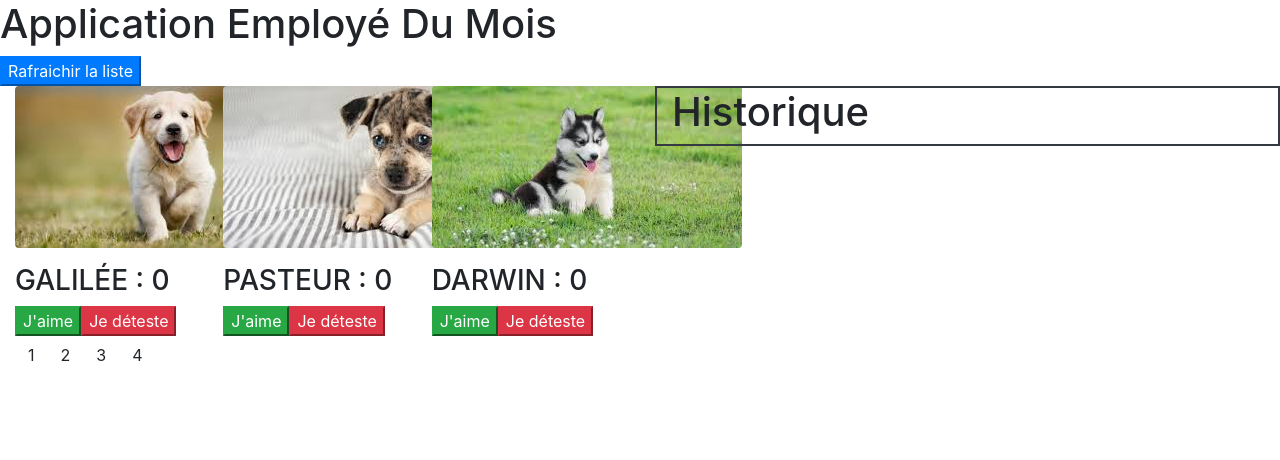
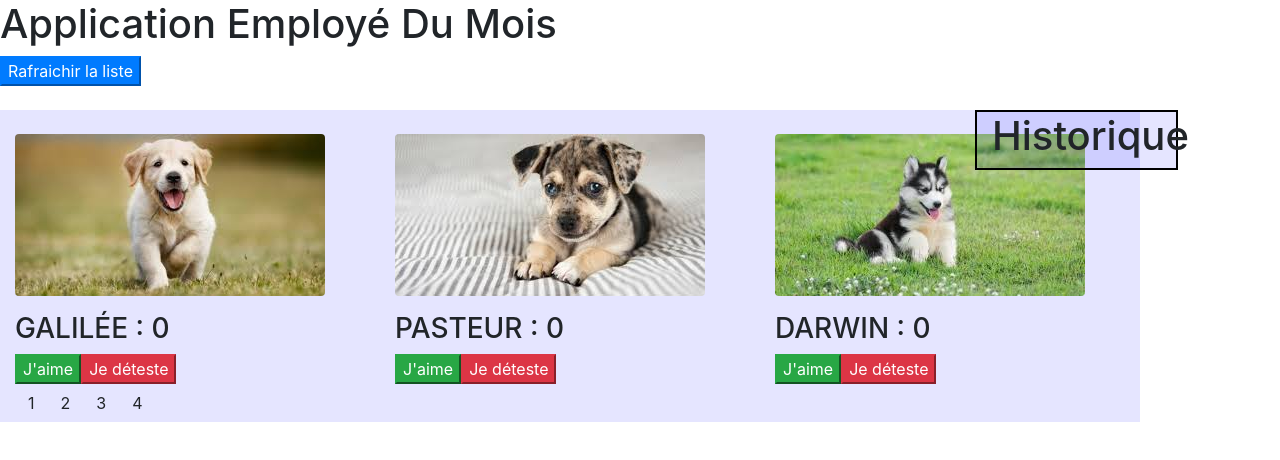
Before and after one commit to Desplat/bonjour-angular, an Angular app: page / in a window 1280 px wide. Shown: the top 460 px of the page. Built offline with nearby package versions, Linux system fonts and the light colour scheme.

Commit message:
Ajout d'éléments de déco

```diff
--- a/src/app/accueil-component/accueil-component.component.html
+++ b/src/app/accueil-component/accueil-component.component.html
@@ -1,9 +1,10 @@
 <button class="btn-primary" (click)="clicRafraichir()">Rafraichir la liste</button>
+<div><br></div>
 <div class=row>
-    <div class=col-6>
+    <div class=col-8>
         <app-liste-collegues-component [listCollegues]="listCol"></app-liste-collegues-component>
     </div>
-    <div class=col-6>
+    <div class=col-4>
         <app-historique-votes></app-historique-votes>
     </div>
 </div>
--- a/src/app/historique-votes/historique-votes.component.html
+++ b/src/app/historique-votes/historique-votes.component.html
@@ -1,16 +1,15 @@
-<div id="histo" class="container border-dark">
+<div id="histo" class="container" style="width: 50%; background-color: rgba(0,0,255,.1)">
   <h1>Historique</h1>
   <div class="row" *ngFor="let vote of listVotes">
-    <div class="col-4">
+    <div class="col">
       <p>
-        <img id=" photo" [src]="vote.collegue.photoUrl" class="rounded">
+        <img id=" photo" [src]="vote.collegue.photoUrl" class="rounded" height="auto" width="200">
       </p>
     </div>
-    <div class="col-8">
-      <h4>{{vote.collegue.pseudo | uppercase}}</h4>
-      <h5><b>{{vote.collegue.pseudo | uppercase}} est {{vote.avis == Avis.AIMER ? 'aimé' : 'détesté'}}, il a désormais
-          un
-          score de {{vote.collegue.score}}</b></h5>
+    <div class="col">
+      <div><b>{{vote.collegue.pseudo | uppercase}}</b></div>
+      <div>{{vote.collegue.pseudo | uppercase}} est {{vote.avis == Avis.AIMER ? 'aimé' : 'détesté'}}, il a désormais un
+        score de {{vote.collegue.score}}</div>
       <button class="btn-secondary" (click)="clicSuppr(vote)">Supprimer</button>
     </div>
   </div>
--- a/src/app/liste-collegues-component/liste-collegues-component.component.css
+++ b/src/app/liste-collegues-component/liste-collegues-component.component.css
@@ -0,0 +1,3 @@
+#cadre{
+    border: 2px black solid
+}
--- a/src/app/liste-collegues-component/liste-collegues-component.component.html
+++ b/src/app/liste-collegues-component/liste-collegues-component.component.html
@@ -1,6 +1,9 @@
-<div class="container">
+<div class="container" style="width: 200%; background-color: rgba(0,0,255,.1)">
   <div class="row">
-    <div class="col-4" *ngFor="let coll of listCollegues | slice:debut:fin">
+    <div><br></div>
+  </div>
+  <div class="row">
+    <div class="col" *ngFor="let coll of listCollegues | slice:debut:fin">
       <app-collegue [collegue]="coll"></app-collegue>
     </div>
   </div>
--- a/src/app/services/data.service.ts
+++ b/src/app/services/data.service.ts
@@ -47,8 +47,8 @@ export class DataService {
     return this.listeVotes;
   }
 
-  ajoutVote(coll: Collegue, avi: Avis) {
+  ajoutVote(collegue: Collegue, avis: Avis) {
 
-    this.listeVotes.push({ collegue: coll, avis: avi });
+    this.listeVotes.push({ collegue, avis });
   }
 }
```
